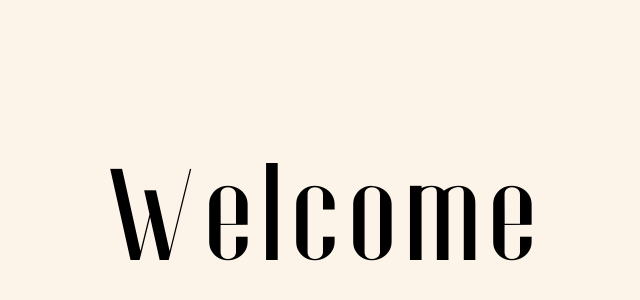
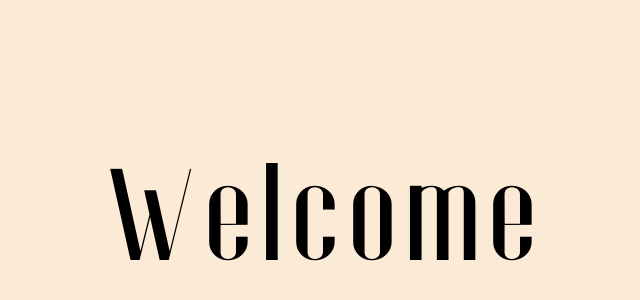
Before and after one commit to MikaRamparany/Welcome_spinning_word, a plain HTML site: page index.html in a window 1280 px wide. Shown: the part 110-410 px from the top of the page, without its empty margins (319-959 px from the left). Drawn offline with Linux system fonts and the light colour scheme.

Commit message:
changed background color

```diff
--- a/style.css
+++ b/style.css
@@ -11,7 +11,7 @@
     font-style: normal;
  }
 body{
-    background-color: rgb(253, 244, 233);
+    background-color: rgb(251, 234, 213);
     height: 80vh;
     font-family: 'espoirregular';
     display: flex;
```
